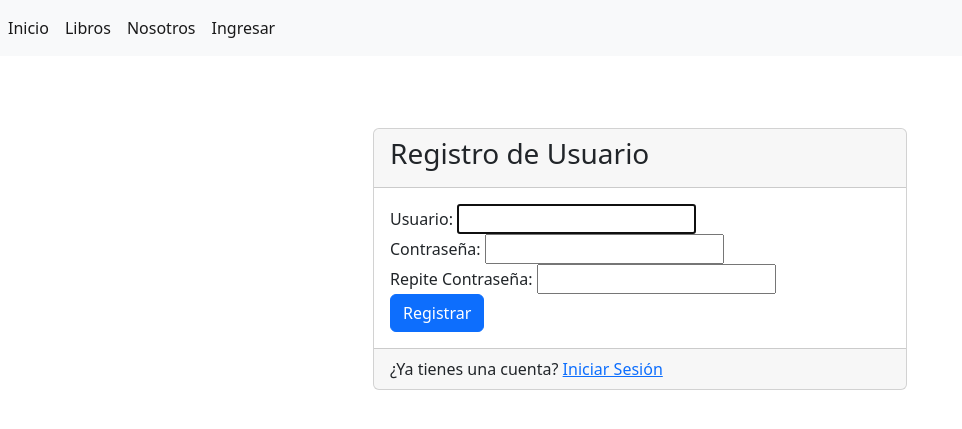
After one commit to carlos-tapia96/Libreria-Crud, a Django app: page /registro/ in a window 1280 px wide. The commit adds this page. Shown: the top 429 px of the page, without its empty margins (0-962 px from the left). Run offline with Django 4.2, Linux system fonts and the light colour scheme.

Commit message:
ADD registro de usuario y LoginRequiredMixin

```diff
--- a/libreria/urls.py
+++ b/libreria/urls.py
@@ -1,18 +1,19 @@
 from django.urls import path
 from . import views
-from .views import (logueo, CrearLibro)
+from .views import (logueo, CrearLibro, RegistroUsuario, Nosotros, Inicio, Libros)
 from django.contrib.auth.views import LogoutView
 from django.conf import settings
 from django.contrib.staticfiles.urls import static
 
 urlpatterns = [
-    path('', views.inicio, name="inicio"),
-    path('nosotros/', views.nosotros, name="nosotros"),
-    path('libros/', views.libros, name="libros"),
+    path('', Inicio.as_view(), name="inicio"),
+    path('nosotros/', Nosotros.as_view(), name="nosotros"),
+    path('libros/', Libros.as_view(), name="libros"),
     path('libros/crear/', CrearLibro.as_view(), name="crear"),
     path('libros/editar/', views.editar, name="editar"),
     path('libros/eliminar/<int:id>', views.eliminar, name="eliminar"),
     path('libros/editar/<int:id>', views.editar, name="editar-libro"),
     path('logueo/', logueo.as_view(), name="logueo"),
-    path('logout/', LogoutView.as_view(next_page='logueo'), name='logout')
+    path('logout/', LogoutView.as_view(next_page='logueo'), name='logout'),
+    path('registro/', RegistroUsuario.as_view(), name="registro-usuario"),
 ]+static(settings.MEDIA_URL, document_root=settings.MEDIA_ROOT)
--- a/libreria/views.py
+++ b/libreria/views.py
@@ -1,11 +1,16 @@
+from typing import Any
 from django.shortcuts import render, redirect
-from django.http import HttpResponse
+from django.http import HttpRequest, HttpResponse
 from .models import Libro
 from .forms import LibroForm
 from django.contrib.auth.views import LoginView
 from django.urls import reverse_lazy
-from django.views.generic.edit import CreateView
+from django.views.generic.edit import CreateView, FormView
 from django.contrib.auth.mixins import LoginRequiredMixin
+from django.contrib.auth.forms import UserCreationForm
+from django.contrib.auth import login
+from django.views.generic import TemplateView
+
 
 # Create your views here.
 class logueo(LoginView):
@@ -15,17 +20,32 @@ class logueo(LoginView):
     def get_success_url(self):
         return reverse_lazy('inicio')
 
-def inicio(request):
-    return render (request, 'paginas/inicio.html')
+class RegistroUsuario(FormView):
+    template_name = 'paginas/registro_usuario.html'
+    form_class = UserCreationForm
+    redirect_authenticated_user = True
+    success_url = reverse_lazy('inicio')
 
-def nosotros(request):
-    return render (request, 'paginas/nosotros.html')
+    def form_valid(self, form):
+        usuario = form.save()
+        if usuario is not None:
+            login(self.request, usuario)
+        return super(RegistroUsuario, self).form_valid(form)
 
-def libros(request):
+    def get(self, *args, **kwargs):
+        if self.request.user.is_authenticated:
+            return redirect('inicio')
+        return super(RegistroUsuario, self).get(*args, **kwargs)
+
+class Inicio(TemplateView):
+    template_name = ( 'paginas/inicio.html')
+
+class Nosotros(TemplateView):
+    template_name = ('paginas/nosotros.html')
+
+class Libros( LoginRequiredMixin, TemplateView):
     libros = Libro.objects.all()
-    return render (request, 'libros/index.html', {'libros':libros})
-
-
+    template_name = ( 'libros/index.html')
 
 
 class CrearLibro(LoginRequiredMixin, CreateView):
--- a/sistema/settings.py
+++ b/sistema/settings.py
@@ -16,6 +16,7 @@ import os
 # Build paths inside the project like this: BASE_DIR / 'subdir'.
 BASE_DIR = Path(__file__).resolve().parent.parent
 
+LOGIN_URL = '/logueo/'
 
 # Quick-start development settings - unsuitable for production
 # See https://docs.djangoproject.com/en/4.2/howto/deployment/checklist/
--- a/templates/libros/form.html
+++ b/templates/libros/form.html
@@ -1,7 +1,6 @@
 <form enctype="multipart/form-data" method="post">
   {% csrf_token %}
   {{form.as_p}}
-    <input class='boton' type="submit" value="enviar">
 
 
 
--- a/templates/paginas/logueo.html
+++ b/templates/paginas/logueo.html
@@ -14,7 +14,7 @@
     {{form.as_p}}
     <input class='boton' type="submit" value="Ingresar">
     </form>
-    <p>¿No tienes una cuenta? <a href="">Regístrate</a></p>
+    <p>¿No tienes una cuenta? <a href="{% url 'registro-usuario' %}">Regístrate</a></p>
 </div>
 
 {% endblock contenido %}
--- /dev/null
+++ b/templates/paginas/registro_usuario.html
@@ -0,0 +1,40 @@
+{% extends 'base.html' %}
+
+{% block titulo %}Registro{% endblock titulo %}
+
+
+{% block contenido %}
+
+<div class="container mt-5">
+    <div class="row justify-content-center">
+        <div class="col-md-6">
+            <div class="card">
+                <div class="card-header">
+                    <h3>Registro de Usuario</h3>
+                </div>
+                <div class="card-body">
+                    <form method="POST">
+                        {% csrf_token %}
+                        <div class="form-group">
+                            <label for="id_usuario">Usuario:</label>
+                            {{form.username}}
+                        </div>
+                        <div class="form-group">
+                            <label for="id_contrasena">Contraseña:</label>
+                            {{form.password1}}
+                        </div>
+                        <div class="form-group">
+                            <label for="id_repetir_contrasena">Repite Contraseña:</label>
+                            {{form.password2}}
+                        </div>
+                        <button type="submit" class="btn btn-primary btn-block">Registrar</button>
+                    </form>
+                </div>
+                <div class="card-footer">
+                    ¿Ya tienes una cuenta? <a href="{% url 'logueo' %}">Iniciar Sesión</a>
+                </div>
+            </div>
+        </div>
+    </div>
+</div>
+{% endblock contenido %}
```
